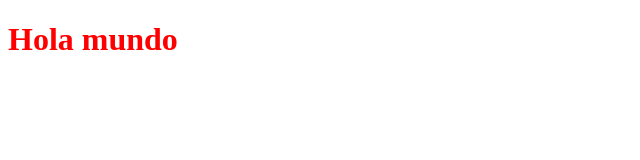
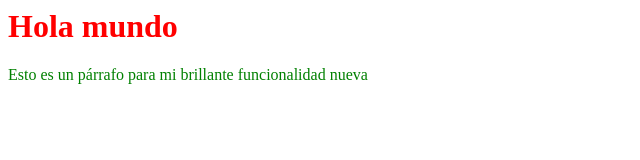
Before and after one commit to valdearcos/bootCampEverisAndres, a plain HTML site: page index.html in a window 1280 px wide. Shown: the whole page, without its empty margins (0-640 px from the left). Drawn offline with Linux system fonts and the light colour scheme.

Commit message:
Nueva superfuncionalidad

```diff
--- a/fichero.css
+++ b/fichero.css
@@ -1,3 +1,6 @@
 h1 {
 	color: red;
 }
+p {
+	color: green;
+}
--- a/index.html
+++ b/index.html
@@ -1,4 +1,3 @@
-<!DOCTYPE html>
 <html>
 <head>
 	<title>Everis BootCamp</title>
@@ -6,5 +5,6 @@
 </head>
 <body>
 	<h1>Hola mundo</h1>
+	<p>Esto es un párrafo para mi brillante funcionalidad nueva</p>
 </body>
 </html>
```
